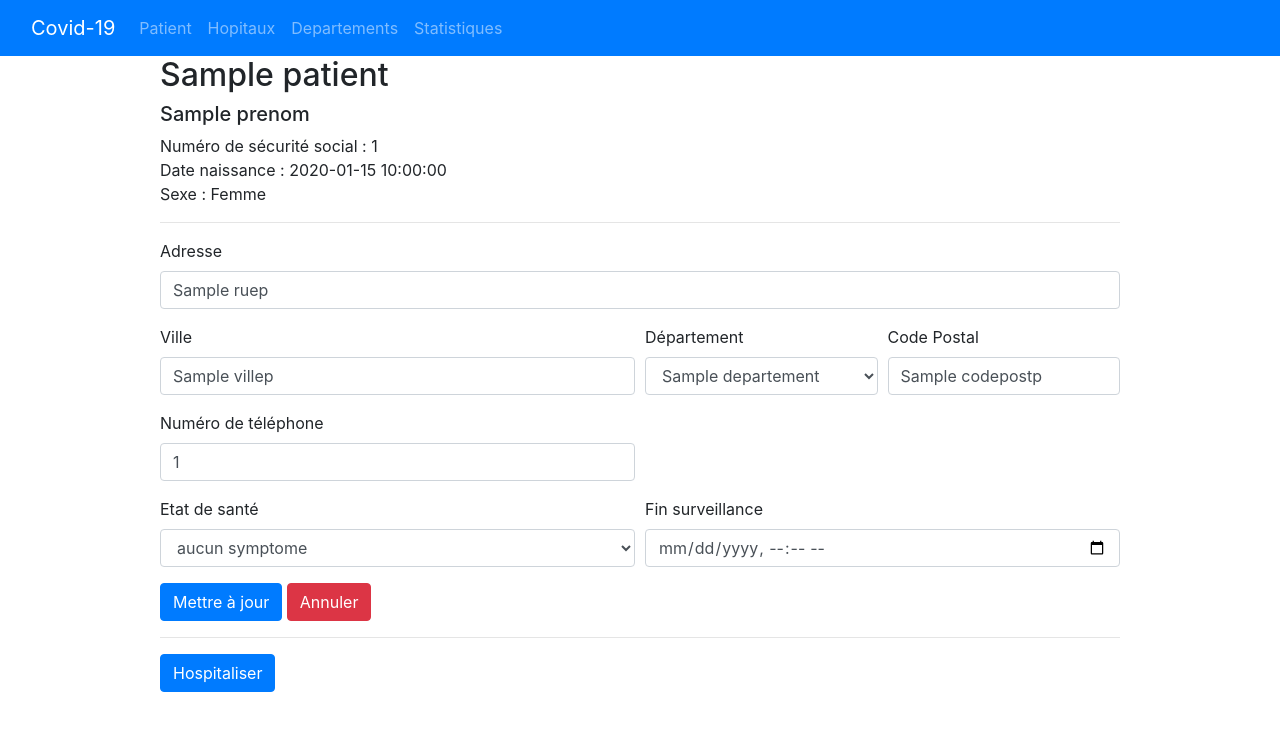
After one commit to VincentC7/L3_CSI_Covid19, a PHP site: template src/views/pages/modifier_patient.twig in a window 1280 px wide. The commit adds this page. Shown: the top 731 px of the page. Run offline with PHP 8.4, Linux system fonts and the light colour scheme; the template is opened without the code that fills it: most values are stand-ins (such as "Sample title", 1, 10 or a date in 2020); some libraries are stand-ins or nearby versions.

Commit message:
modifier patient

```diff
--- a/public/index.php
+++ b/public/index.php
@@ -33,8 +33,10 @@ $app->get('/', HomeController::class.":home")->setName("home");
 //page de gestion des patients
 $app->get('/Patient', PatientController::class.":home")->setName("patient");
 $app->post('/Patient', PatientController::class.":nouveauPatient");
-$app->get('/Patient/{numsecu}', PatientController::class.":modifierPatient")->setName('modifierPatient');
+
+$app->get('/Patient/{numsecu}', PatientController::class.":afficher_modifier_patient")->setName('modifierPatient');
 $app->post('/Patient/{numsecu}', PatientController::class.":modifierPatient");
+
 $app->get('/Patient/{numsecu}/Hospitaliser', PatientController::class.":hospitaliserPatient")->setName('hospitaliserPatient');
 $app->post('/Patient/{numsecu}/Hospitaliser', PatientController::class.":hospitaliserPatient");
 
--- a/src/Controller/Controller.php
+++ b/src/Controller/Controller.php
@@ -27,8 +27,8 @@ class Controller {
         $this->container->view->render($response,$file, $args);
     }
 
-    public function redirect(ResponseInterface $response, $nom){
-        return $response->withStatus(302)->withHeader('Location', $this->container->router->pathFor($nom));
+    public function redirect(ResponseInterface $response, $nom,$args =[]){
+        return $response->withStatus(302)->withHeader('Location', $this->container->router->pathFor($nom, $args));
     }
 
     public function afficher_message($message, $type = 'valide'){
--- a/src/Controller/StatistiquesController.php
+++ b/src/Controller/StatistiquesController.php
@@ -8,7 +8,6 @@ use Psr\Http\Message\RequestInterface;
 use Psr\Http\Message\ResponseInterface;
 use PDO;
 
-use L3_CSI_Covid19\Model\Patient;
 
 class StatistiquesController extends Controller {
 
--- a/src/views/layout.twig
+++ b/src/views/layout.twig
@@ -4,10 +4,12 @@
 <head>
     <meta charset="utf-8">
     <title>Titre de la page</title>
-    <link href="https://stackpath.bootstrapcdn.com/bootstrap/4.4.1/css/bootstrap.min.css" rel="stylesheet" integrity="sha384-Vkoo8x4CGsO3+Hhxv8T/Q5PaXtkKtu6ug5TOeNV6gBiFeWPGFN9MuhOf23Q9Ifjh" crossorigin="anonymous">
-    <link href="../../public/CSS/Main.css" rel="stylesheet">
-    <link href="../../public/CSS/aaaa.css" rel="stylesheet">
-    <script src="https://stackpath.bootstrapcdn.com/bootstrap/4.4.1/js/bootstrap.min.js" integrity="sha384-wfSDF2E50Y2D1uUdj0O3uMBJnjuUD4Ih7YwaYd1iqfktj0Uod8GCExl3Og8ifwB6" crossorigin="anonymous"></script>
+    <link rel="stylesheet" href="https://stackpath.bootstrapcdn.com/bootstrap/4.4.0/css/bootstrap.min.css">
+    <script src="https://code.jquery.com/jquery-3.3.1.slim.min.js"></script>
+    <script src="https://cdnjs.cloudflare.com/ajax/libs/popper.js/1.14.0/umd/popper.min.js"></script>
+    <script src="https://stackpath.bootstrapcdn.com/bootstrap/4.1.0/js/bootstrap.min.js"></script>
+    <link href="https://maxcdn.bootstrapcdn.com/font-awesome/4.7.0/css/font-awesome.min.css" rel="stylesheet">
+
 </head>
 
 <body>
--- /dev/null
+++ b/src/views/pages/modifier_patient.twig
@@ -0,0 +1,98 @@
+{% extends "layout.twig" %}
+
+{% block content %}
+    <div class="w-75 m-auto">
+        <div>
+            <h2>{{ patient.nom }}</h2>
+            <h5>{{ patient.prenom }}</h5>
+            <div> Numéro de sécurité social : {{ patient.num_secu }}</div>
+            <div> Date naissance : {{ patient.date_naissance }}</div>
+            <div> Sexe : {% if patient.sexe == 'M' %} Homme {% else %} Femme{% endif %}</div>
+            {% if not patient.fin_surveillance %}
+                <div> Le patient est en observation depuis le : {{ patient.debut_surveillance }} </div>
+            {% endif %}
+        </div>
+        <HR>
+        {% if message.valide%}
+            <div class="alert alert-success">
+                {{ message.valide }}
+            </div>
+        {% endif %}
+
+        {% if message.echec%}
+            <div class="alert alert-danger">
+                {{ message.echec }}
+            </div>
+        {% endif %}
+        <form action="{{ path_for('modifierPatient',{numsecu: patient.num_secu}) }}" method="post">
+            <div class="form-group">
+                <label for="input_adresse">Adresse</label>
+                <input type="text" class="form-control {% if message.erreurs.rue %}border border-danger{% endif %}" id="input_adresse" name="rue" value="{{ patient.ruep }}" >
+                {% if message.erreurs.rue %}
+                    <span class="help-block text-danger"> {{ message.erreurs.rue }}</span>
+                {% endif %}
+            </div>
+            <div class="form-row">
+                <div class="form-group col-md-6">
+                    <label for="inputVille">Ville</label>
+                    <input type="text" class="form-control  {% if message.erreurs.ville %}border border-danger{% endif %}" name="ville" id="inputVille" value="{{ patient.villep }}">
+                    {% if message.erreurs.ville %}
+                        <span class="help-block text-danger"> {{ message.erreurs.ville }}</span>
+                    {% endif %}
+                </div>
+                <div class="form-group col-md-3">
+                    <label for="input_departement">Département</label>
+                    <select id="input_departement" class="form-control  {% if message.erreurs.departement %}border border-danger{% endif %}" name="departement" >
+                        <option selected>Selectionnez ...</option>
+                        {% for dep in departements %}
+                            <option {% if patient.nodep == dep.nodep %} selected {% endif %}value="{{dep.nodep}}">{{ dep.nomdep}}</option>
+                        {% endfor %}
+                    </select>
+                    {% if message.erreurs.departement %}
+                        <span class="help-block text-danger"> {{ message.erreurs.departement }}</span>
+                    {% endif %}
+                </div>
+                <div class="form-group col-md-3">
+                    <label for="input_codePost">Code Postal</label>
+                    <input type="text" class="form-control {% if message.erreurs.codePost %}border border-danger{% endif %}" id="input_codePost" name="codePost" value="{{ patient.codepostp }}">
+                    {% if message.erreurs.codePost %}
+                        <span class="help-block text-danger"> {{ message.erreurs.codePost }}</span>
+                    {% endif %}
+                </div>
+            </div>
+            <div class="form-row">
+                <div class="form-group col-md-6">
+                    <label for="tel">Numéro de téléphone</label>
+                    <input type="tel"  class="form-control {% if message.erreurs.tel %}border border-danger{% endif %}" id="tel"  value="{{ patient.num_tel }}" name="tel">
+                    {% if message.erreurs.tel %}
+                        <span class="help-block text-danger"> {{ message.erreurs.tel }}</span>
+                    {% endif %}
+                </div>
+
+            </div>
+            <div class="form-row">
+                <div class="form-group col-md-6">
+                    <label for="Etat_sante">Etat de santé</label>
+                    <select id="Etat_sante" class="form-control" name="Etat_sante" >
+                        <option {% if patient.etat_sante == 'aucun symptome' %} selected {% endif %}>aucun symptome</option>
+                        <option {% if patient.etat_sante == 'fièvre' %} selected {% endif %}>fièvre</option>
+                        <option {% if patient.etat_sante == 'fièvre et pb respiratoires' %} selected {% endif %}>fièvre et pb respiratoires</option>
+                        <option {% if patient.etat_sante == 'inconscient' %} selected {% endif %}>inconscient</option>
+                        <option{% if patient.etat_sante == 'décédé' %} selected {% endif %}>décédé</option>
+                    </select>
+                </div>
+                <div class="form-group col-md-6">
+                    <label for="fin_surveillance">Fin surveillance</label>
+                    <input type="datetime-local" class="form-control {% if message.erreurs.fin_surveillance %}border border-danger{% endif %}" id="fin_surveillance" name="fin_surveillance" >
+                    {% if message.erreurs.fin_surveillance %}
+                        <span class="help-block text-danger"> {{ message.erreurs.fin_surveillance }}</span>
+                    {% endif %}
+                </div>
+            </div>
+            <input type="submit" class="btn btn-primary" value="Mettre à jour">
+            <a href="{{ path_for('patient') }}" class="btn btn-danger">Annuler</a>
+        </form>
+        <HR>
+        <a href="{{ path_for('hospitaliserPatient', {numsecu: patient.num_secu}) }}" class="btn btn-primary">Hospitaliser</a>
+    </div>
+{% endblock %}
--- a/src/views/pages/patient.twig
+++ b/src/views/pages/patient.twig
@@ -156,7 +156,7 @@
 
         <div class="row justify-content-md-center">
             {% for patient in patients %}
-                <div class="card col-3 m-1" style="width: 18rem;">
+                <div class="card col-lg-3 col-sm-2 m-1" style="width: 18rem;">
                     <div class="card-body">
                         <h5 class="card-title">{{ patient.nom}}</h5>
                         <h6 class="card-subtitle mb-2 text-muted">{{ patient.prenom }}</h6>
@@ -165,7 +165,7 @@
                         <p class="card-text mb-2">Début de surveillance : {{ patient.debut_surveillance }}</p>
                         <p class="card-text m-0">{% if patient.fin_surveillance %} Fin de surveillance : {{ patient.fin_surveillance }} {% else %} Le patient est toujours sous surveillance {% endif %}</p>
                         <p class="card-text m-0">Etat de santé : {{ patient.etat_sante }}</p>
-                        {% if patient.hospitalise %}  <p class="card-text m-0">Le patient est hospitalisé</p>{% endif %}
+                        {% if patient.hospitalise %}  <p class="card-text m-0">Le patient se trouve à l'hopital : {{ patient.hospitalise }} </p>{% endif %}
                         <a href="{{ path_for('modifierPatient', {numsecu: patient.num_secu}) }}" class="card-link">Modifier</a>
                         {% if not patient.hospitalise %}<a href="{{ path_for('hospitaliserPatient', {numsecu: patient.num_secu}) }}" class="card-link">Hospitaliser</a>{% endif %}
                     </div>
```
Also changed, not shown: src/Controller/PatientController.php (+58 -9 lines).
